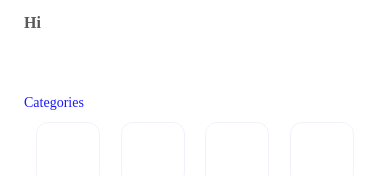
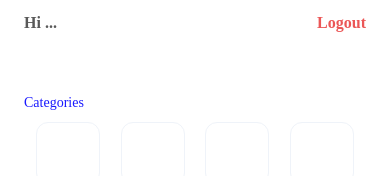
Before and after one commit to Bluebird2000/BlueMoon, a React Native app: screen /Inventory in a window 390 px wide. Shown: the top 176 px of the page. Built offline with nearby package versions, Linux system fonts and the light colour scheme.

Commit message:
handle logout func call

```diff
--- a/src/components/Header.tsx
+++ b/src/components/Header.tsx
@@ -1,19 +1,22 @@
 import React from 'react';
-import {View, Text, StyleSheet} from 'react-native';
+import {View, Text, StyleSheet, TouchableOpacity} from 'react-native';
 import {COLORS, FONTS, SIZES} from '../constants';
 
 interface HeaderProps {
   user: string;
+  onPress: () => void;
 }
 
-export default function Header({user}: HeaderProps): JSX.Element {
+export default function Header({user, onPress}: HeaderProps): JSX.Element {
   return (
     <View style={styles.container}>
       <View style={styles.wrapper}>
         <View style={styles.leftContainer}>
-          <Text style={styles.text}>Hi {user}</Text>
+          <Text style={styles.text}>Hi {user.substring(0, 3)}...</Text>
         </View>
-        <View style={styles.rightContainer}></View>
+        <TouchableOpacity style={styles.rightContainer} onPress={onPress}>
+          <Text style={{ ...styles.text, color: COLORS.textError}}>Logout</Text>
+        </TouchableOpacity>
       </View>
     </View>
   );
@@ -37,7 +40,7 @@ const styles = StyleSheet.create({
   },
   rightContainer: {
     flexDirection: 'row',
-    flex: 0.25,
+    // flex: 0.25,
     justifyContent: 'space-between',
     alignItems: 'center',
   },
--- a/src/screens/inventory/Index.tsx
+++ b/src/screens/inventory/Index.tsx
@@ -45,6 +45,11 @@ const Dashboard = ({ navigation} : InventoryProps): JSX.Element => {
     }
   };
 
+  const handleLogout = async () => {
+    await AsyncStorage.removeItem('auth');
+    navigation.navigate('Auth')
+  }
+
   useEffect(() => {
     loadItems();
     fetchCurrentUser();
@@ -60,7 +65,7 @@ const Dashboard = ({ navigation} : InventoryProps): JSX.Element => {
 
   return (
     <SafeAreaView style={styles.screen}>
-      <Header user={userData && userData} />
+      <Header user={userData && userData} onPress={handleLogout}/>
       <ScrollView>
         <View style={styles.body}>
           <View style={styles.wrapper}>
```
